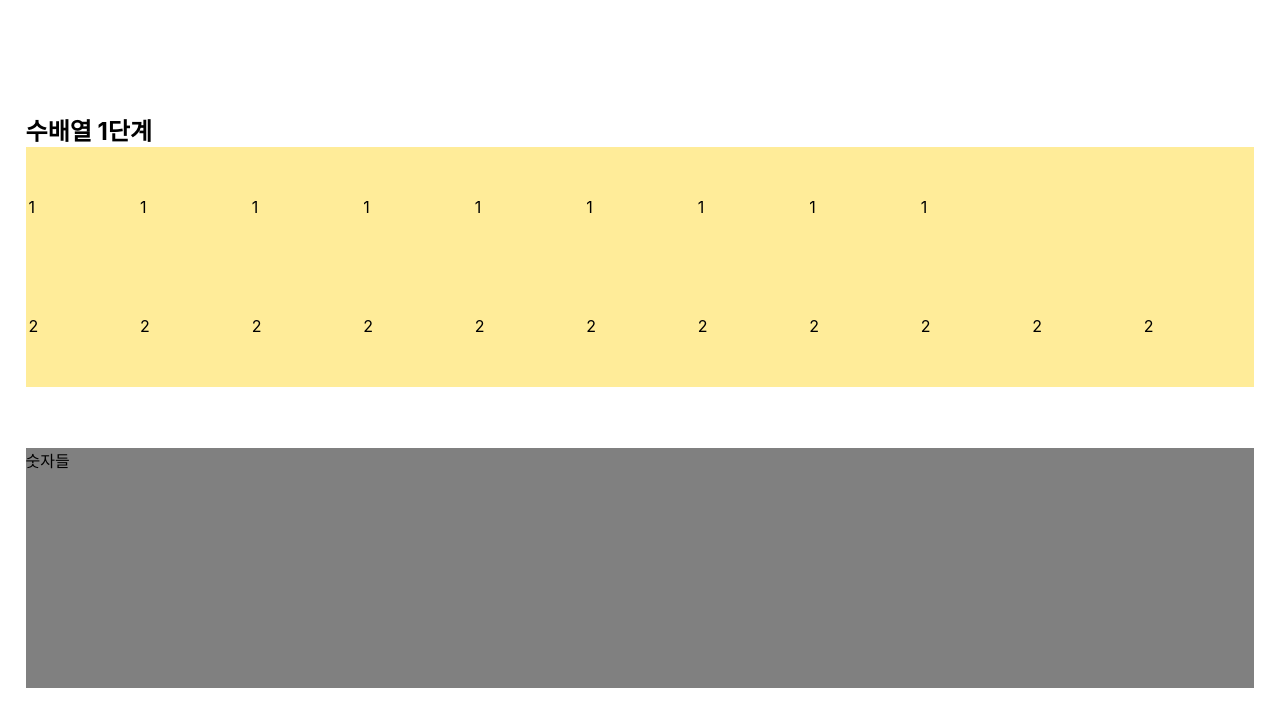
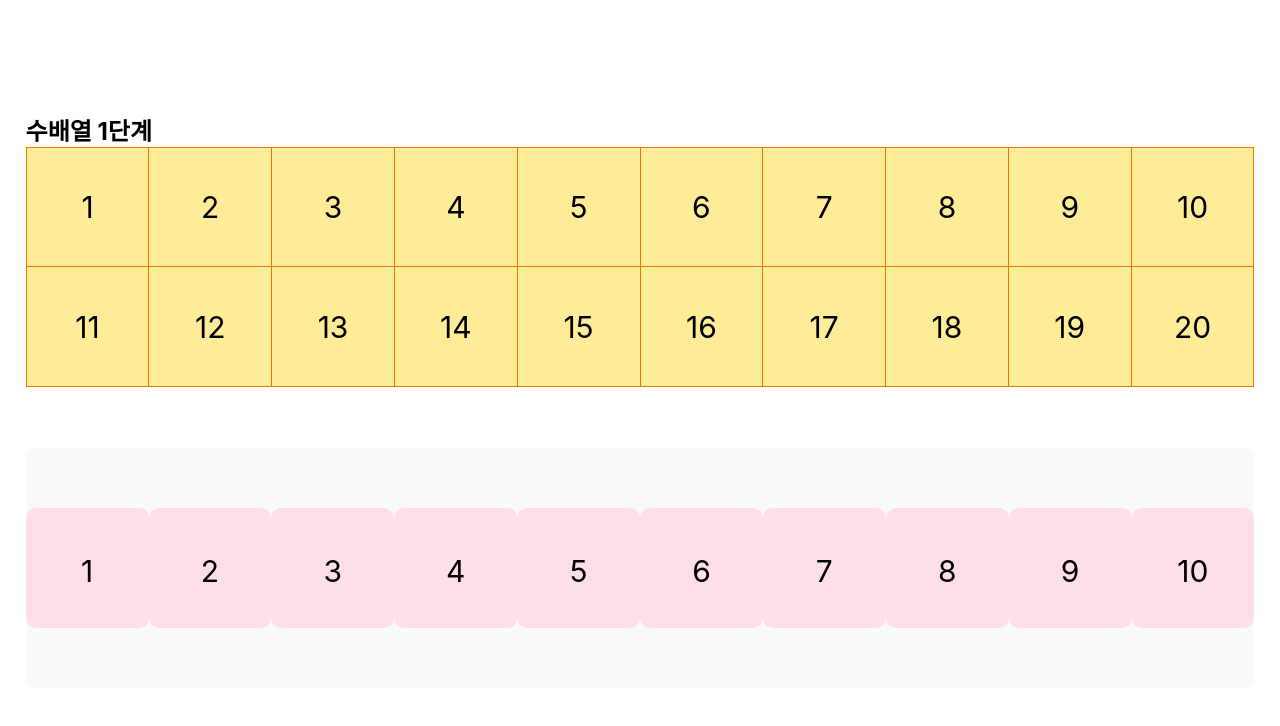
Before and after one commit to livelikeabel/kids-math, a React (Create React App) app: page / in a window 1280 px wide. Shown: the top 726 px of the page. Built offline with nearby package versions, Linux system fonts and the light colour scheme.

Commit message:
:art:drag number 관련 컴포넌트 레이아웃 추가

```diff
--- a/src/components/Bord.jsx
+++ b/src/components/Bord.jsx
@@ -3,32 +3,16 @@ import PropTypes from "prop-types";
 import "./Bord.scss";
 
 function Bord(props) {
+  const renderRow = (initNum = 0) => {
+    return Array(10)
+      .fill(null)
+      .map((_, i) => <td>{initNum + i + 1}</td>);
+  };
+
   return (
     <table className="Bord">
-      <tr>
-        <td>1</td>
-        <td>1</td>
-        <td>1</td>
-        <td>1</td>
-        <td>1</td>
-        <td>1</td>
-        <td>1</td>
-        <td>1</td>
-        <td>1</td>
-      </tr>
-      <tr>
-        <td>2</td>
-        <td>2</td>
-        <td>2</td>
-        <td>2</td>
-        <td>2</td>
-        <td>2</td>
-        <td>2</td>
-        <td>2</td>
-        <td>2</td>
-        <td>2</td>
-        <td>2</td>
-      </tr>
+      <tr>{renderRow()}</tr>
+      <tr>{renderRow(10)}</tr>
     </table>
   );
 }
--- a/src/components/Bord.scss
+++ b/src/components/Bord.scss
@@ -2,4 +2,14 @@
   width: 100%;
   height: 30%;
   background: #ffec99;
+  text-align: center;
+  border-collapse: collapse;
+  tr {
+    height: 50%;
+  }
+  td {
+    width: 10%;
+    border: #e67700 1px solid;
+    font-size: 30px;
+  }
 }
--- /dev/null
+++ b/src/components/DragNumber.jsx
@@ -0,0 +1,15 @@
+import React from "react";
+import PropTypes from "prop-types";
+import "./DragNumber.scss";
+
+function DragNumber({ number }) {
+  return (
+    <div className="DragNumber">
+      <h6>{number}</h6>
+    </div>
+  );
+}
+
+DragNumber.propTypes = {};
+
+export default DragNumber;
--- /dev/null
+++ b/src/components/DragNumber.scss
@@ -0,0 +1,14 @@
+.DragNumber {
+  display: flex;
+  justify-content: center;
+  align-items: center;
+  height: 50%;
+  width: 50%;
+  background: #ffdeeb;
+  border-radius: 10px;
+  h6 {
+    height: 30px;
+    font-size: 30px;
+    font-weight: 400;
+  }
+}
--- a/src/components/DragNumbers.jsx
+++ b/src/components/DragNumbers.jsx
@@ -1,9 +1,18 @@
 import React from "react";
 import PropTypes from "prop-types";
+import DragNumber from "./DragNumber";
 import "./DragNumbers.scss";
 
 function DragNumbers(props) {
-  return <div className="DragNumbers">숫자들</div>;
+  const renderDragNumbers = () => {
+    return Array(10)
+      .fill(null)
+      .map((_, i) => {
+        return <DragNumber number={i+1} />;
+      });
+  };
+
+  return <div className="DragNumbers">{renderDragNumbers(10)}</div>;
 }
 
 DragNumbers.propTypes = {};
--- a/src/components/DragNumbers.scss
+++ b/src/components/DragNumbers.scss
@@ -1,6 +1,10 @@
 .DragNumbers {
+  display: flex;
+  justify-content: center;
+  align-items: center;
   width: 100%;
   height: 30%;
   margin: 5% 0 0 0;
-  background: gray;
+  background: #f8f9fa;
+  border-radius: 10px;
 }
```
